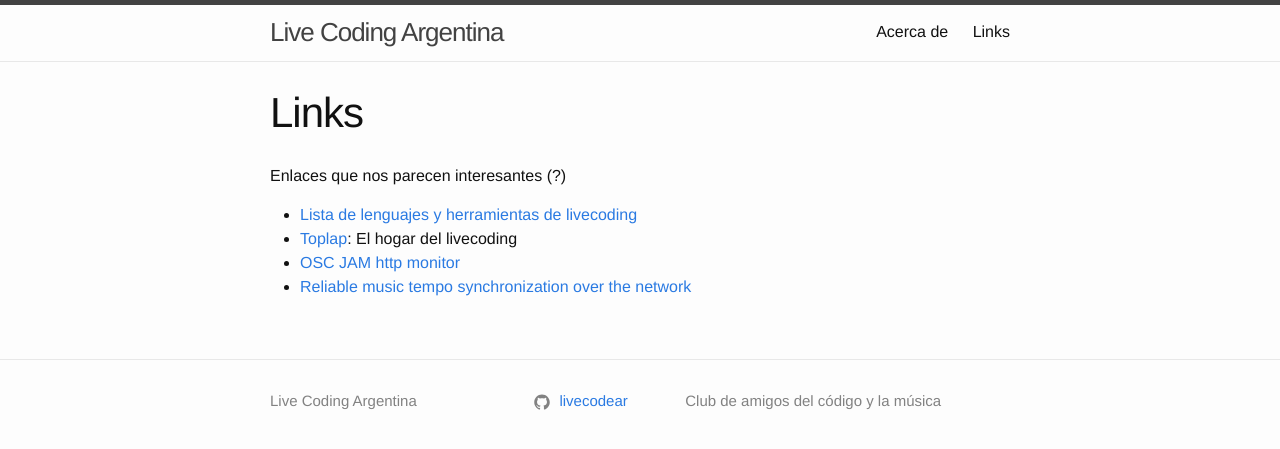
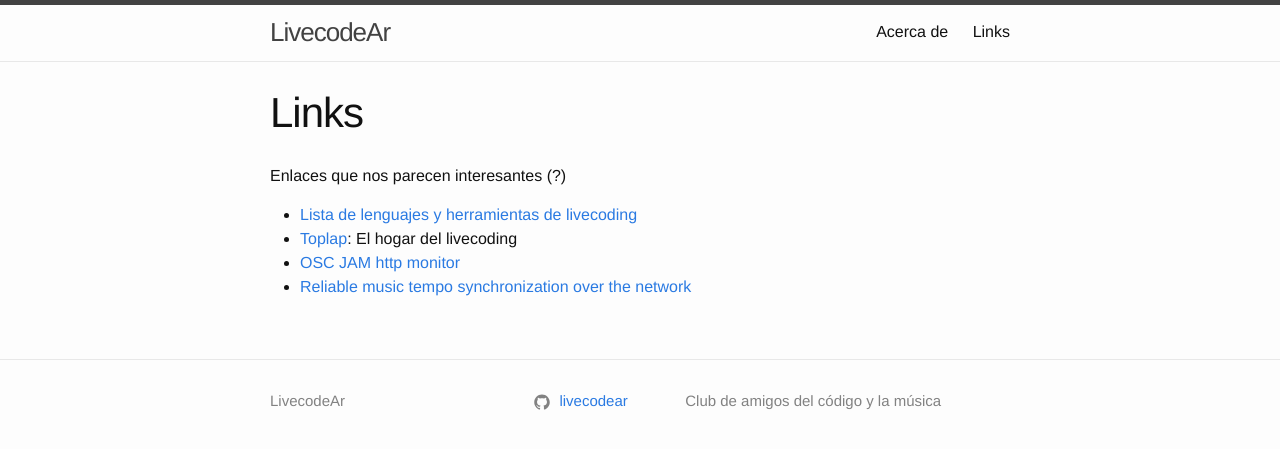
Before and after one commit to munshkr/livecodear.github.io, a Jekyll site: the page built from links.md, in a window 1280 px wide. Shown: the top 449 px of the page. Built offline with Jekyll 4.4.1, drawn with Linux system fonts in a browser that asks for light colours.

Commit message:
Change title to LivecodeAr

```diff
--- a/_config.yml
+++ b/_config.yml
@@ -13,7 +13,7 @@
 # you will see them accessed via {{ site.title }}, {{ site.email }}, and so on.
 # You can create any custom variable you would like, and they will be accessible
 # in the templates via {{ site.myvariable }}.
-title: Live Coding Argentina
+title: LivecodeAr
 #email: your-email@domain.com
 description: > # this means to ignore newlines until "baseurl:"
   Club de amigos del código y la música
```
